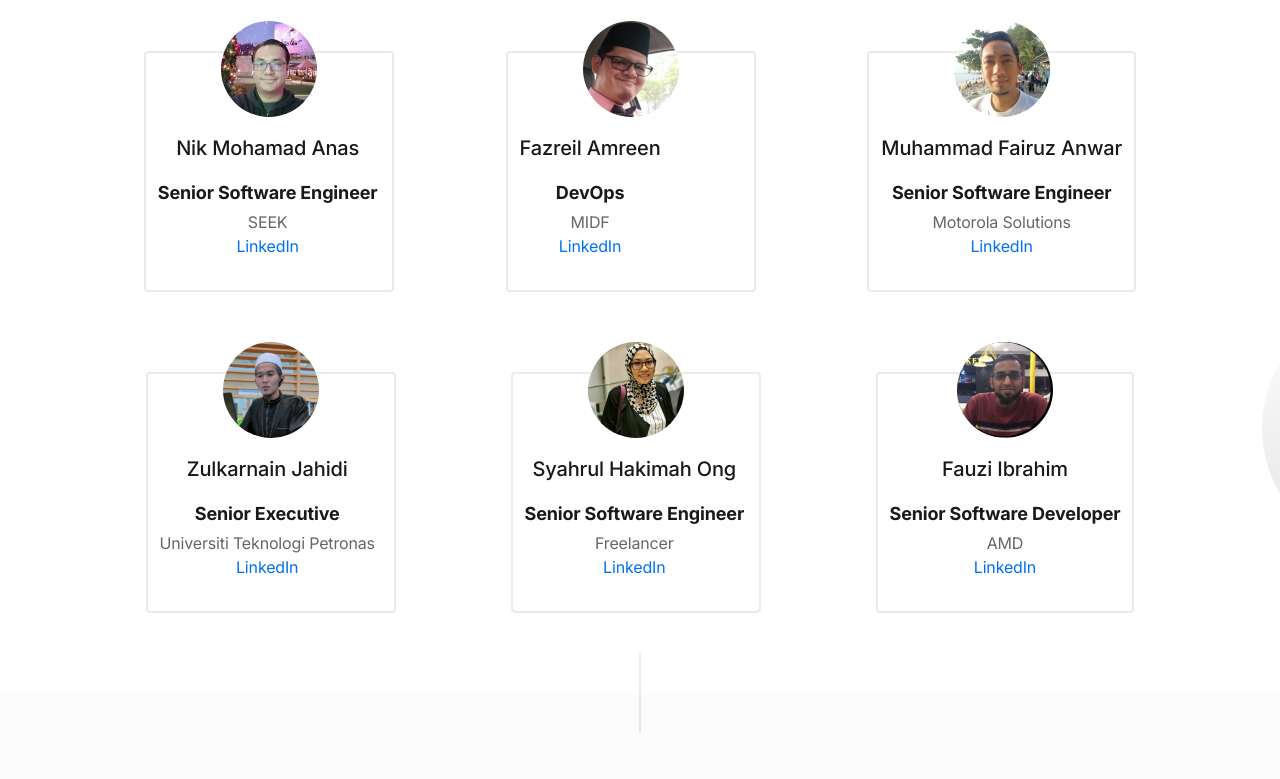
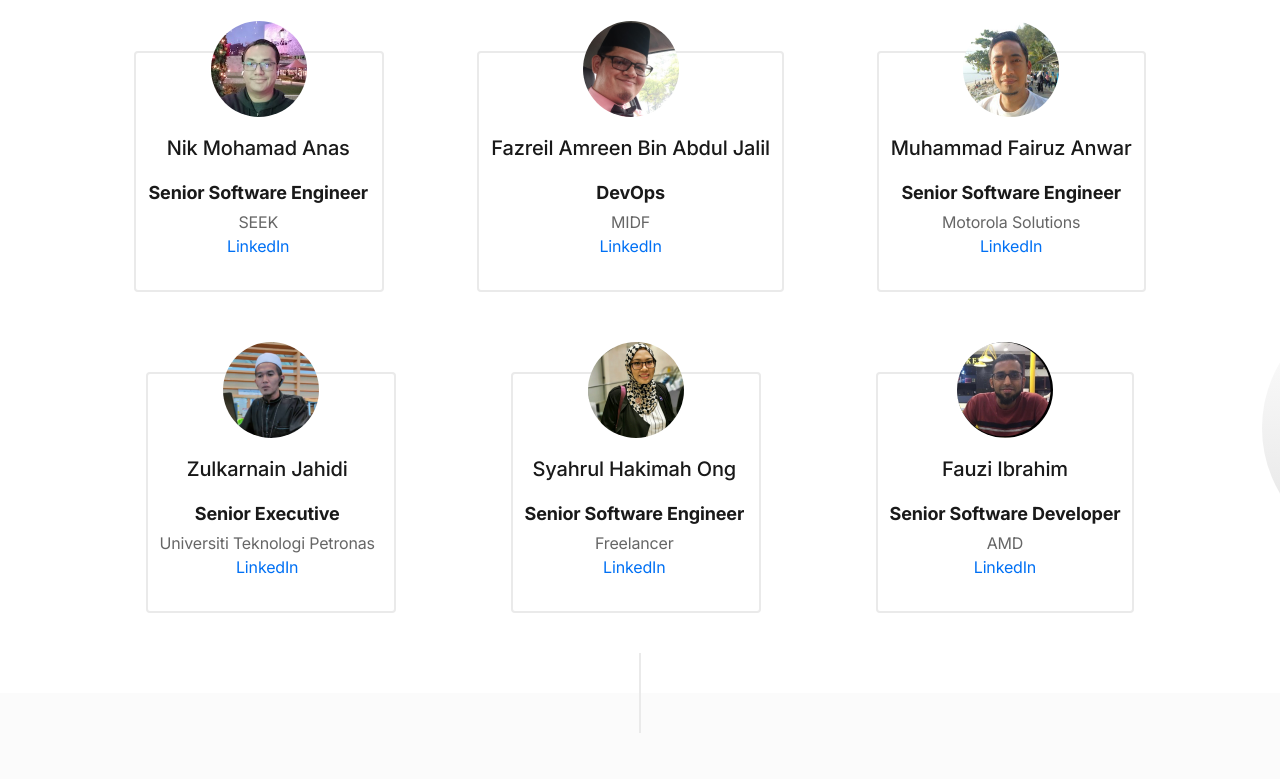
Before and after one commit to Dev4w4n/emasjidmy-landing, a Next.js app: page / in a window 1280 px wide. Shown: the part 1380-2159 px from the top of the page. Built offline with nearby package versions, Linux system fonts and the light colour scheme.

Commit message:
more details on Fazreil

```diff
--- a/components/team.tsx
+++ b/components/team.tsx
@@ -20,7 +20,7 @@ export default function Team() {
               <stop stopColor="#FFF" offset="0%" />
               <stop stopColor="#EAEAEA" offset="77.402%" />
               <stop stopColor="#DFDFDF" offset="100%" />
-            </linearGradient>
+            </linearGradient>TestimonialImage
           </defs>
           <g transform="translate(0 -3)" fill="url(#illustration-02)" fillRule="evenodd">
             <circle cx="1630" cy="128" r="128" />
@@ -85,17 +85,17 @@ export default function Team() {
               <div className="relative flex items-start border-2 border-gray-200 rounded bg-white">
                 <div className="text-center px-3 py-8 pt-20 mx-4 md:mx-0">
                   <div className="absolute top-0 -mt-8 left-1/2 transform -translate-x-1/2">
-                    <Image className="relative rounded-full" src={FabImage} width={96} height={96} alt="Izan" />
+                    <Image className="relative rounded-full" src={FabImage} width={96} height={96} alt="Mr Fab" />
                   </div>
                   <blockquote className="text-xl font-medium mb-4">
-                    Fazreil Amreen
+                    Fazreil Amreen Bin Abdul Jalil
                   </blockquote>
                   <cite className="block font-bold text-lg not-italic mb-1">DevOps</cite>
                   <div className="text-gray-600">
                     <span>MIDF</span>
                   </div>
                   <div>
-                    <a className="text-blue-600 hover:underline" target='_blank' href="https://mjsr.e-masjid.my">LinkedIn</a>
+                    <a className="text-blue-600 hover:underline" target='_blank' href="https://my.linkedin.com/in/ts-fazreil-amreen-abdul-jalil-a0259321">LinkedIn</a>
                   </div>
                 </div>
               </div>
```
